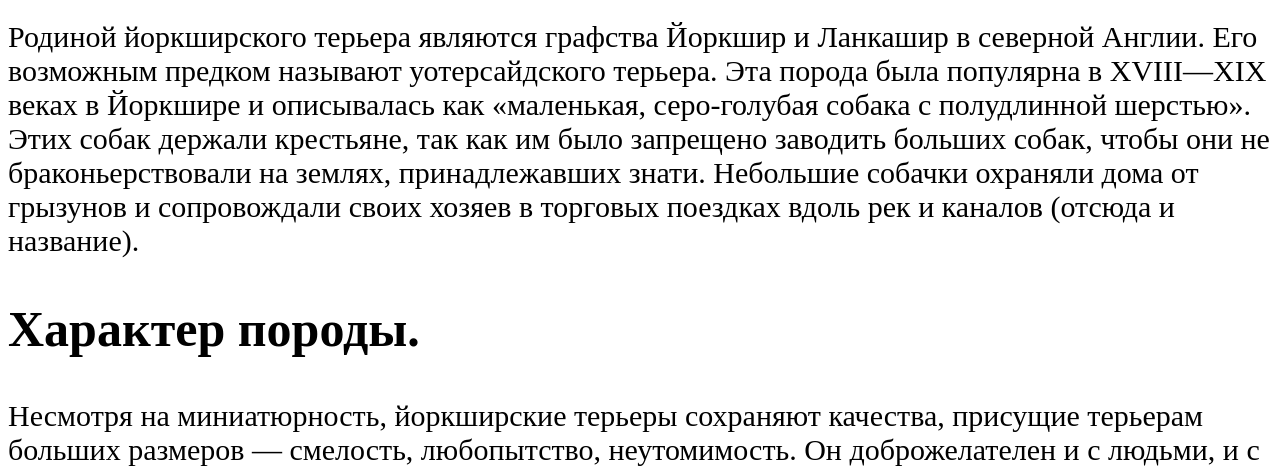
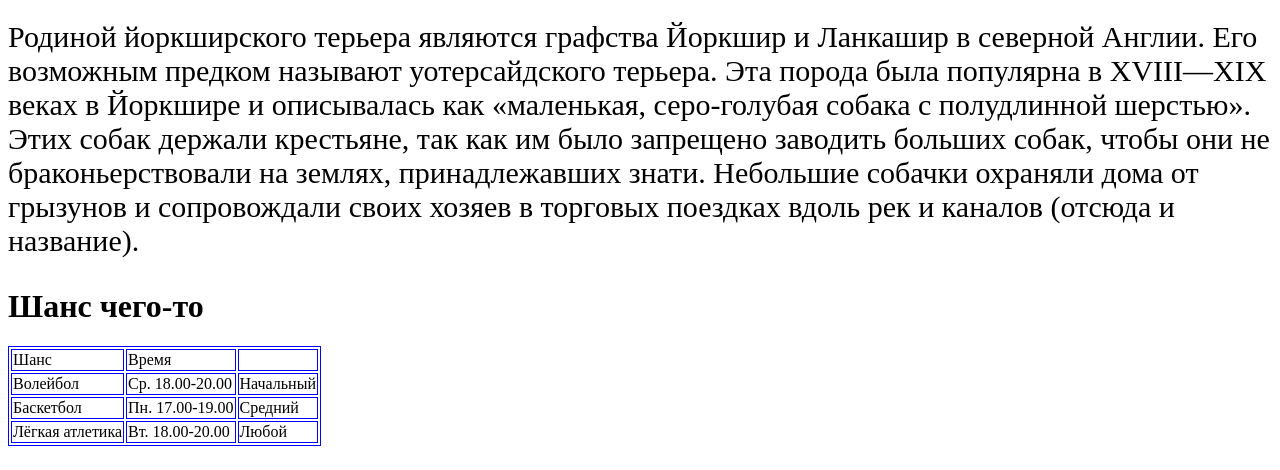
Before and after one commit to Ferber1/qwerty, a plain HTML site: page index.html in a window 1280 px wide. Shown: the part 482-952 px from the top of the page. Drawn offline with Linux system fonts and the light colour scheme.

Commit message:
Update index.html

```diff
--- a/index.html
+++ b/index.html
@@ -21,6 +21,32 @@
                     <p style="font-size: 30px">
                         Родиной йоркширского терьера являются графства Йоркшир и Ланкашир в северной Англии. Его возможным предком называют уотерсайдского терьера. Эта порода была популярна в XVIII—XIX веках в Йоркшире и описывалась как «маленькая, серо-голубая собака с полудлинной шерстью». Этих собак держали крестьяне, так как им было запрещено заводить больших собак, чтобы они не браконьерствовали на землях, принадлежавших знати. Небольшие собачки охраняли дома от грызунов и сопровождали своих хозяев в торговых поездках вдоль рек и каналов (отсюда и название).
                     </p>
+<html>
+    <h1>Шанс чего-то</h1>
+    <table style="border:1px solid blue;">
+        <tr>
+            <td style="border:1px solid blue;">Шанс</td>
+            <td style="border:1px solid blue;">Время</td>
+            <td style="border:1px solid blue;"></td>
+        </tr>
+        <tr>
+            <td style="border:1px solid blue;">Волейбол</td>
+            <td style="border:1px solid blue;">Ср. 18.00-20.00</td>
+            <td style="border:1px solid blue;">Начальный</td>
+        </tr>
+        <tr>
+        <td style="border:1px solid blue">Баскетбол</td>
+        <td style="border:1px solid blue">Пн. 17.00-19.00</td>
+        <td style="border:1px solid blue">Средний</td>
+        </tr>
+        <tr>
+        <td style="border:1px solid blue">Лёгкая атлетика</td>
+        <td style="border:1px solid blue">Вт. 18.00-20.00</td>
+        <td style="border:1px solid blue">Любой</td>
+        </tr>
+    </table>
+</html>
+
                     <h2 style="font-size: 50px">
                         Характер породы.
                     </h2>
```
